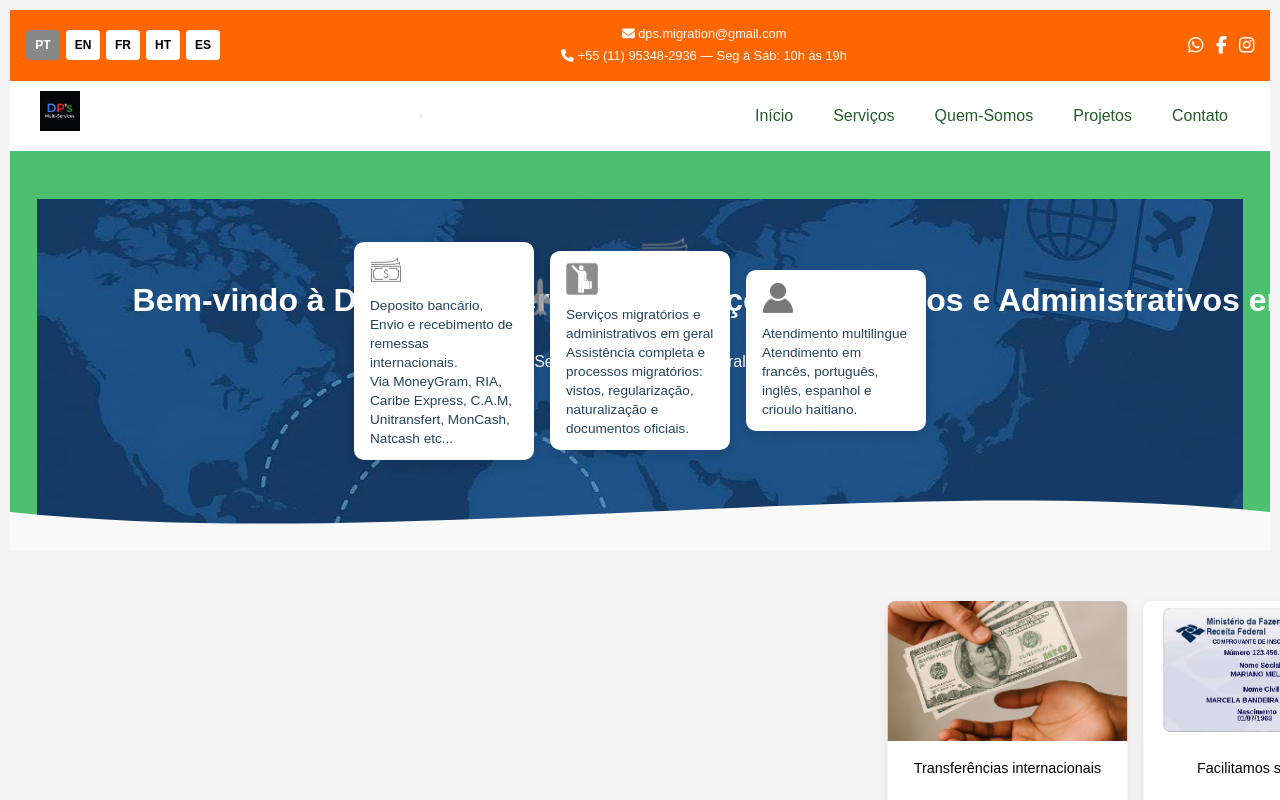
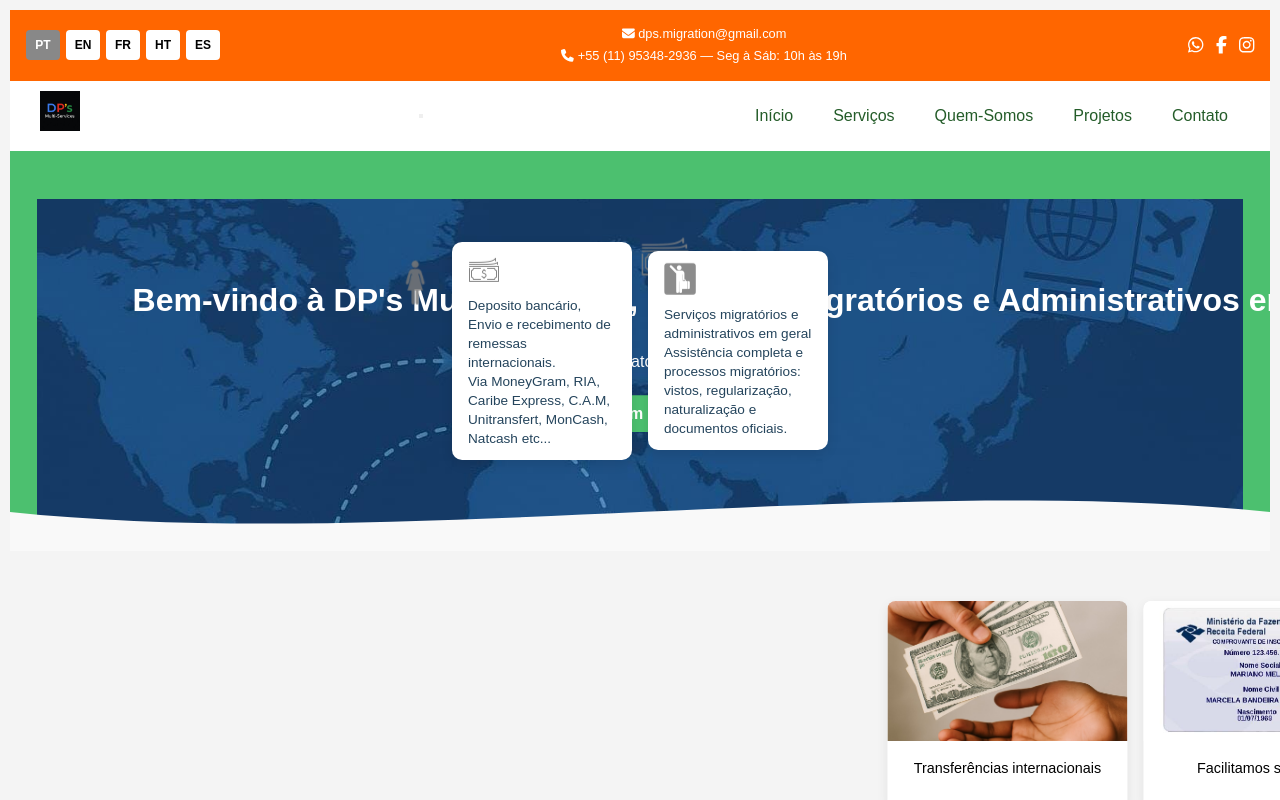
Before and after one commit to Myloveken9/dps-multiservices, a React (Vite) app: page / in a window 1280 px wide. Shown: the top 800 px of the page. Built offline with nearby package versions, Linux system fonts and the light colour scheme.

Commit message:
Déploiement mis à jour et nettoyage

```diff
--- a/src/index.css
+++ b/src/index.css
@@ -458,24 +458,24 @@ footer {
 
 
 /* ===== BANNER ===== */
-/* Mobiles - Stack vertically */
-@media (max-width: 480px) {
-  .quem-somos-etapas {
-    display: flex;
-    flex-direction: column;
-    overflow-x: hidden; /* supprime la barre de scroll horizontale */
-    scroll-snap-type: none;
-    padding: 10px;
-    gap: 16px;
-  }
-
-  .etapa {
-    width: 100%;       /* pleine largeur */
-    min-width: auto;   /* ne force plus la largeur */
-    max-width: 100%;
-  }
-}
-
+.banner {
+  position: relative;
+  padding: 40px 20px 60px; /* assez d'espace en bas pour les icon-box */
+  background-color: #f0f4f8; /* exemple, adapte à ton design */
+  overflow: visible; /* permet aux enfants de ne pas être cachés */
+  text-align: center;
+}
+
+/* Conteneur des icon-box */
+.icon-boxes {
+  display: flex;
+  justify-content: center;
+  gap: 24px;
+  margin-top: 30px;
+  flex-wrap: nowrap;
+}
+
+/* Box individuelle */
 .icon-box {
   display: flex;
   flex-direction: column;
@@ -508,6 +508,23 @@ footer {
   font-weight: 500;
 }
 
+/* === MOBILE === */
+@media (max-width: 480px) {
+  .icon-boxes {
+    flex-direction: column;
+    align-items: center;
+    gap: 16px;
+    margin-top: 20px;
+    padding: 0 10px;
+  }
+
+  .icon-box {
+    width: 100%;
+    max-width: 320px;
+  }
+}
+
+
 
 .quem-somos-banner-image {
   position: relative;
--- a/src/pages/Home.tsx
+++ b/src/pages/Home.tsx
@@ -8,7 +8,6 @@ import icon4 from '../assets/icon4.png';
 import banner from '../assets/banner.jpg';
 import argent1 from '../assets/argent1.png'; // adapte le chemin si nécessaire
 import argent2 from '../assets/argent2.png';
-import argent3 from '../assets/argent3.png';
 import icons from '../assets/icons.jpg';
 import quem from '../assets/quem.png';
 import migration from '../assets/migration.jpg'; // Remplacez par le bon nom et extension de fichier
@@ -178,25 +177,6 @@ return (
                 en: "Full assistance with migration processes: visas, regularization, naturalization, and official documents.",
                 ht: "Asistans konplè pou pwosesis migratwa: viza, regilarizasyon, natiralizasyon ak dokiman ofisyèl.",
                 es: "Asistencia completa en trámites migratorios: visas, regularización, naturalización y documentos oficiales."
-              }[lang]}</p>
-            </div>
-
-            {/* Bloc 3 */}
-            <div className="icon-box">
-              <img src={argent3} alt="Multilingue" />
-              <p>{{
-                pt: "Atendimento multilingue",
-                fr: "Assistance multilingue",
-                en: "Multilingual support",
-                ht: "Sèvis plizyè lang",
-                es: "Atención multilingüe"
-              }[lang]}</p>
-              <p>{{
-                pt: "Atendimento em francês, português, inglês, espanhol e crioulo haitiano.",
-                fr: "Service multilingue disponible en français, portugais, anglais, espagnol et créole haïtien.",
-                en: "Service available in French, Portuguese, English, Spanish, and Haitian Creole.",
-                ht: "Sèvis disponib an franse, pòtigè, anglè, panyòl ak kreyòl ayisyen.",
-                es: "Atención en francés, portugués, inglés, español y criollo haitiano."
               }[lang]}</p>
             </div>
           </div>
```
